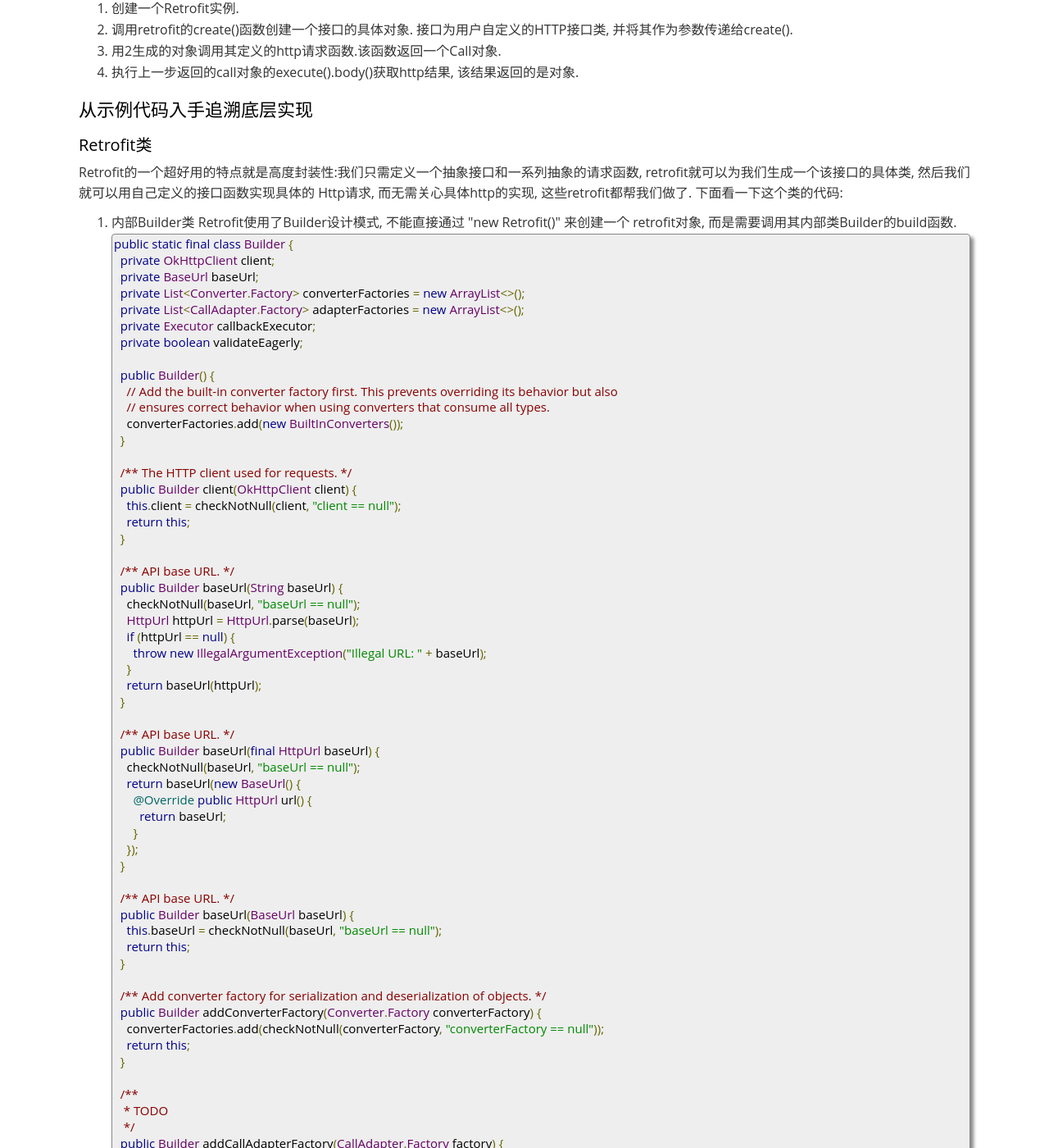
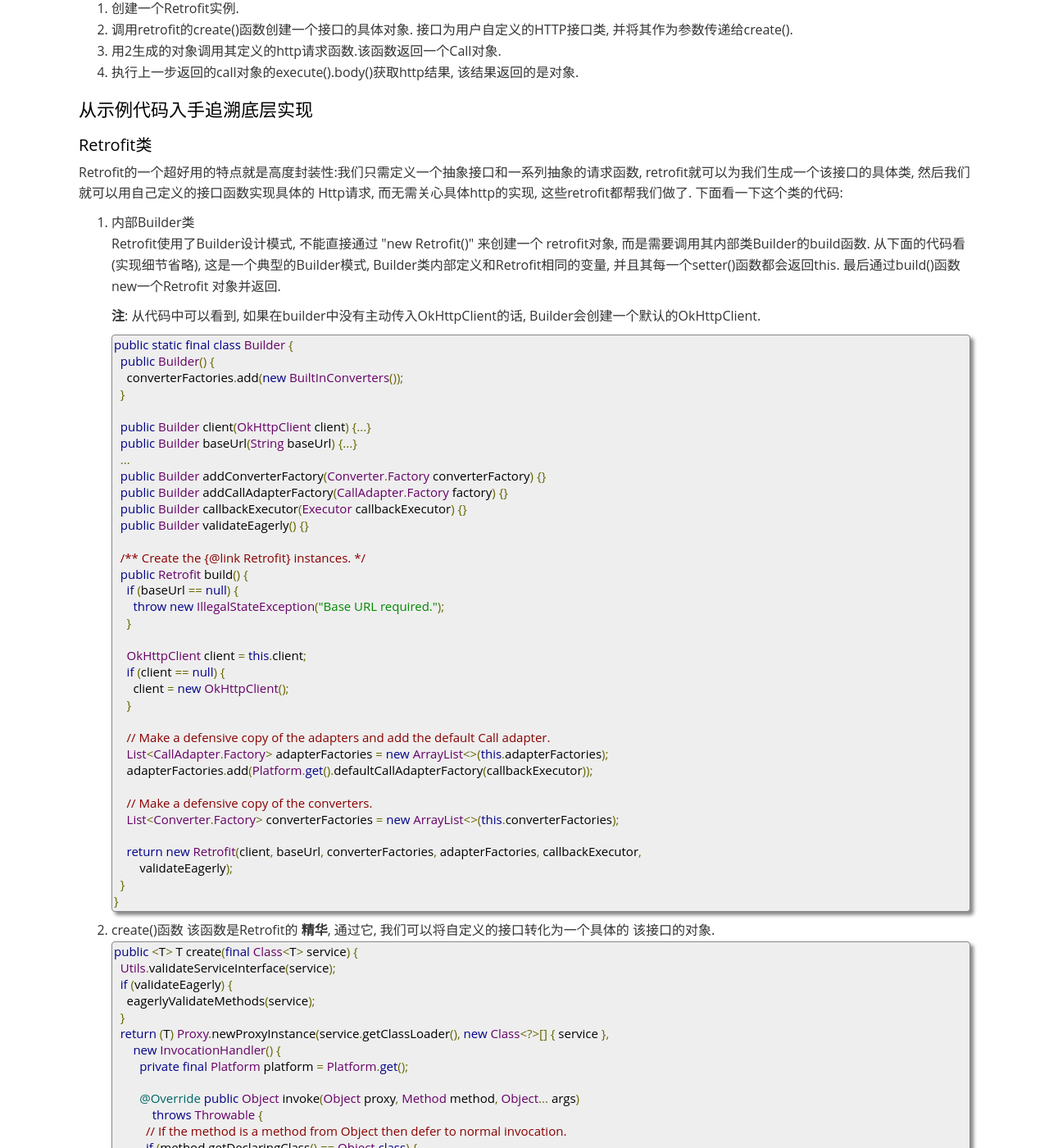
Before and after one commit to byrlx/byrlx.github.io, a Jekyll site: the page built from _posts/2015-11-13-retrofit-source-code.html, in a window 1280 px wide and 1400 px high, scrolled down 426 px. Shown: the whole window at 82% size. Built offline with Jekyll 4.4.1, drawn with Linux system fonts in a browser that asks for light colours; Markdown is read by kramdown in place of the engine named in the settings; some of the changed text lies outside the part shown.

Commit message:
update retrofit

```diff
--- a/_posts/2015-11-13-retrofit-source-code.html
+++ b/_posts/2015-11-13-retrofit-source-code.html
@@ -47,87 +47,33 @@
 </p>
 <ol class="org-ol">
 <li>内部Builder类
+
+<p>
 Retrofit使用了Builder设计模式, 不能直接通过 "new Retrofit()" 来创建一个
 retrofit对象, 而是需要调用其内部类Builder的build函数.
+从下面的代码看(实现细节省略), 这是一个典型的Builder模式, Builder类内部定义和Retrofit相同的变量,
+并且其每一个setter()函数都会返回this. 最后通过build()函数new一个Retrofit
+对象并返回.
+</p>
+
+<p>
+<b>注</b>: 从代码中可以看到, 如果在builder中没有主动传入OkHttpClient的话,
+Builder会创建一个默认的OkHttpClient.
+</p>
 <div class="org-src-container">
 
 <pre class="src src-java">public static final class Builder {
-  private OkHttpClient client;
-  private BaseUrl baseUrl;
-  private List&lt;Converter.Factory&gt; converterFactories = new ArrayList&lt;&gt;();
-  private List&lt;CallAdapter.Factory&gt; adapterFactories = new ArrayList&lt;&gt;();
-  private Executor callbackExecutor;
-  private boolean validateEagerly;
-
   public Builder() {
-    // Add the built-in converter factory first. This prevents overriding its behavior but also
-    // ensures correct behavior when using converters that consume all types.
     converterFactories.add(new BuiltInConverters());
   }
 
-  /** The HTTP client used for requests. */
-  public Builder client(OkHttpClient client) {
-    this.client = checkNotNull(client, "client == null");
-    return this;
-  }
-
-  /** API base URL. */
-  public Builder baseUrl(String baseUrl) {
-    checkNotNull(baseUrl, "baseUrl == null");
-    HttpUrl httpUrl = HttpUrl.parse(baseUrl);
-    if (httpUrl == null) {
-      throw new IllegalArgumentException("Illegal URL: " + baseUrl);
-    }
-    return baseUrl(httpUrl);
-  }
-
-  /** API base URL. */
-  public Builder baseUrl(final HttpUrl baseUrl) {
-    checkNotNull(baseUrl, "baseUrl == null");
-    return baseUrl(new BaseUrl() {
-      @Override public HttpUrl url() {
-	return baseUrl;
-      }
-    });
-  }
-
-  /** API base URL. */
-  public Builder baseUrl(BaseUrl baseUrl) {
-    this.baseUrl = checkNotNull(baseUrl, "baseUrl == null");
-    return this;
-  }
-
-  /** Add converter factory for serialization and deserialization of objects. */
-  public Builder addConverterFactory(Converter.Factory converterFactory) {
-    converterFactories.add(checkNotNull(converterFactory, "converterFactory == null"));
-    return this;
-  }
-
-  /**
-   * TODO
-   */
-  public Builder addCallAdapterFactory(CallAdapter.Factory factory) {
-    adapterFactories.add(checkNotNull(factory, "factory == null"));
-    return this;
-  }
-
-  /**
-   * The executor on which {@link Callback} methods are invoked when returning {@link Call} from
-   * your service method.
-   */
-  public Builder callbackExecutor(Executor callbackExecutor) {
-    this.callbackExecutor = checkNotNull(callbackExecutor, "callbackExecutor == null");
-    return this;
-  }
-
-  /**
-   * When calling {@link #create} on the resulting {@link Retrofit} instance, eagerly validate
-   * the configuration of all methods in the supplied interface.
-   */
-  public Builder validateEagerly() {
-    validateEagerly = true;
-    return this;
-  }
+  public Builder client(OkHttpClient client) {...}
+  public Builder baseUrl(String baseUrl) {...}
+  ...
+  public Builder addConverterFactory(Converter.Factory converterFactory) {}
+  public Builder addCallAdapterFactory(CallAdapter.Factory factory) {}
+  public Builder callbackExecutor(Executor callbackExecutor) {}
+  public Builder validateEagerly() {}
 
   /** Create the {@link Retrofit} instances. */
   public Retrofit build() {
@@ -153,16 +99,6 @@
 }
 </pre>
 </div>
-<p>
-这是一个典型的Builder模式, Builder类内部定义和Retrofit相同的变量,
-并且其每一个setter()函数都会返回this. 最后通过build()函数new一个Retrofit
-对象并返回.
-</p>
-
-<p>
-<b>注</b>: 从代码中可以看到, 如果在builder中没有主动传入OkHttpClient的话,
-Builder会创建一个默认的OkHttpClient.
-</p>
 </li>
 <li>create()函数
 该函数是Retrofit的 <b>精华</b>, 通过它, 我们可以将自定义的接口转化为一个具体的
@@ -202,9 +138,6 @@
   if (!service.isInterface()) {
     throw new IllegalArgumentException("API declarations must be interfaces.");
   }
-  // Prevent API interfaces from extending other interfaces. This not only avoids a bug in
-  // Android (http://b.android.com/58753) but it forces composition of API declarations which is
-  // the recommended pattern.
   if (service.getInterfaces().length &gt; 0) {
     throw new IllegalArgumentException("API interfaces must not extend other interfaces.");
   }
@@ -293,7 +224,8 @@
 </pre>
 </div>
 <p>
-该函数首先基于mothod和retrofit创建一个CallAdapter的对象, 然后基于该对象
+该类的构造函数为私有函数, 所以只能通过静态函数create()来创造一个Methodhandler
+对象.该函数首先基于mothod和retrofit创建一个CallAdapter的对象, 然后基于该对象
 创建一个Converter对象, 接着生成一个RequestFactory对象, 然后把这些对象作为
 参数传递给构造函数生成一个MethodHandler实例.
 </p>
@@ -331,10 +263,6 @@
    return nextCallAdapter(null, returnType, annotations);
  }
 
- /**
-  * Returns the {@link CallAdapter} for {@code returnType} from the available {@linkplain
-  * #callAdapterFactories() factories} except {@code skipPast}.
-  */
  public CallAdapter&lt;?&gt; nextCallAdapter(CallAdapter.Factory skipPast, Type returnType,
      Annotation[] annotations) {
    checkNotNull(returnType, "returnType == null");
@@ -347,7 +275,6 @@
        return adapter;
      }
    }
-
     ....
  }
 </pre>
@@ -416,25 +343,10 @@
 </pre>
 </div>
 <p>
-可以看到该函数返回了一个Call类型的结果, 跟我们在例子中定义的一样.
+可以看到adapt()函数返回了一个Call类型的结果, 跟我们在例子中定义的一样.
+DefaultCallAdapter的父类是CallAdapter. 所以如果要实现自己的Adapter, 同样
+需要继承此类.
 </p>
-</li>
-
-<li>CallAdapter
-该类是DefaultCallAdapter的父类,
-<div class="org-src-container">
-
-<pre class="src src-java">public interface CallAdapter&lt;T&gt; {
-  Type responseType();
-
-  &lt;R&gt; T adapt(Call&lt;R&gt; call);
-
-  interface Factory {
-    CallAdapter&lt;?&gt; get(Type returnType, Annotation[] annotations, Retrofit retrofit);
-  }
-}
-</pre>
-</div>
 </li>
 </ol>
 </div>
@@ -448,32 +360,9 @@
 </p>
 
 <ol class="org-ol">
-<li>Call接口定义
-<div class="org-src-container">
-
-<pre class="src src-java">   /**
- * An invocation of a Retrofit method that sends a request to a webserver and returns a response.
- * Each call yields its own HTTP request and response pair. Use {@link #clone} to make multiple
- * calls with the same parameters to the same webserver; this may be used to implement polling or
- * to retry a failed call.
- *
- * &lt;p&gt;Calls may be executed synchronously with {@link #execute}, or asynchronously with {@link
- * #enqueue}. In either case the call can be canceled at any time with {@link #cancel}. A call that
- * is busy writing its request or reading its response may receive a {@link IOException}; this is
- * working as designed.
- */
-public interface Call&lt;T&gt; extends Cloneable {
-  Response&lt;T&gt; execute() throws IOException;
-  void enqueue(Callback&lt;T&gt; callback);
-  void cancel();
-  Call&lt;T&gt; clone();
-}
-</pre>
-</div>
-<p>
+<li>Call接口定义.
 Call是retrofit定义的一个接口规范, 该类主要用于进行Http请求.
 代码注释阐明了该接口的几个功能和约束:
-</p>
 <ul class="org-ul">
 <li>使用execute()进行同步调用.
 </li>
@@ -484,12 +373,22 @@
 <li>使用clone()进行一个功能的多次请求.(例如失败后的轮询).
 </li>
 </ul>
+<div class="org-src-container">
+
+<pre class="src src-java">public interface Call&lt;T&gt; extends Cloneable {
+  Response&lt;T&gt; execute() throws IOException;
+  void enqueue(Callback&lt;T&gt; callback);
+  void cancel();
+  Call&lt;T&gt; clone();
+}
+</pre>
+</div>
 </li>
-<li>OkHttpCall
+<li>OkHttpCall.
 OkHttpCall是基于OkHttp的Call接口的一个实现, 可以通过这个类看一下具体它是怎样
 遵循Call接口的规范的. 下面是其几个主要函数的实现:
 <ul class="org-ul">
-<li>execute()
+<li>execute().
 <div class="org-src-container">
 
 <pre class="src src-java">public Response&lt;T&gt; execute() throws IOException {
@@ -515,8 +414,8 @@
 parseResponse()处理请求结果.
 </p>
 </li>
-<li>enqueue()
-异步请求函数, 需要向该函数传递一个Callback类型的参数.Callback是一个
+<li>enqueue().
+该函数是Call的异步请求函数, 需要向该函数传递一个Callback类型的参数.Callback是一个
 接口, 提供了两个函数onResponse()表示成功, onFailure()表示失败.
 在Android中,这两个函数需要在UI线程中执行.
 <div class="org-src-container">
@@ -549,11 +449,7 @@
       callback.onFailure(t);
       return;
     }
-    if (canceled) {
-      rawCall.cancel();
-    }
-    this.rawCall = rawCall;
-
+    ...
     rawCall.enqueue(new com.squareup.okhttp.Callback() {
       private void callFailure(Throwable e) {
 	try {
```
Also changed, not shown: other parts of _posts/2015-11-13-retrofit-source-code.html (+3 -4 lines), org/post/2015-11-13-retrofit-source-code.org (+34 -133 lines).
